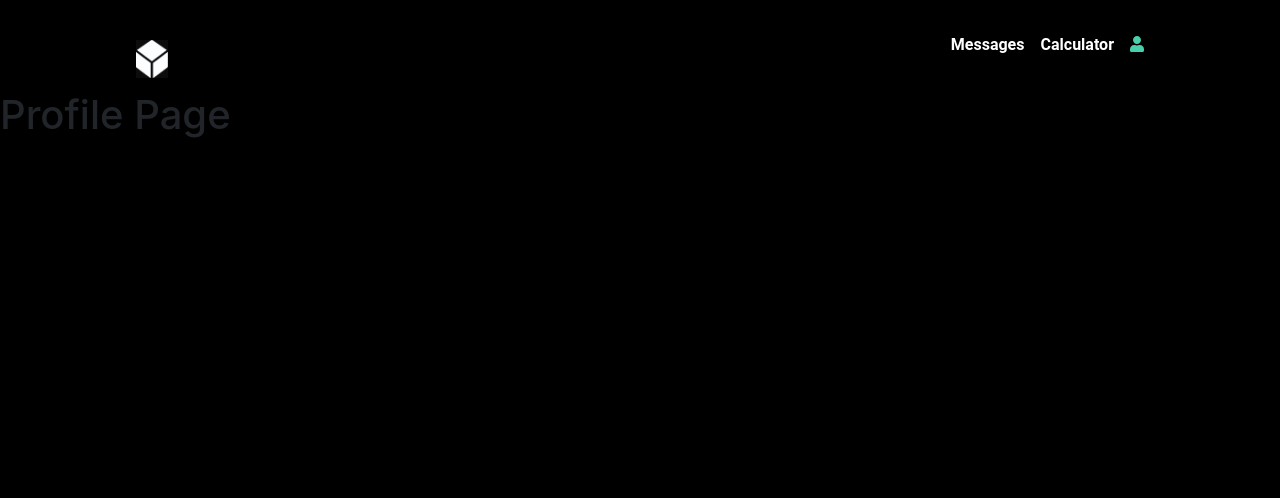
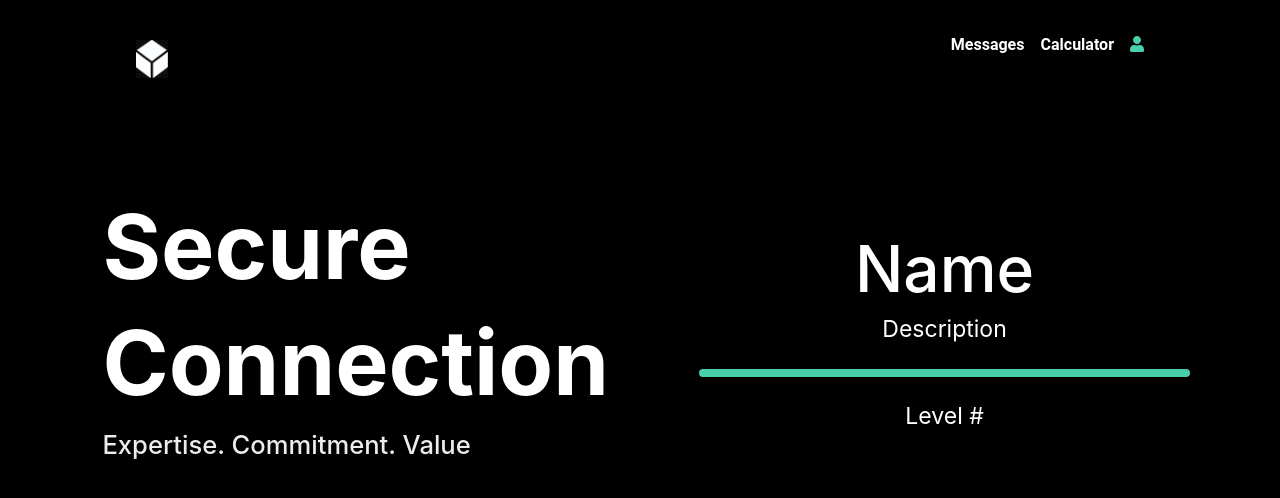
Before and after one commit to AndreiaGouveia/SSIN, a React (Create React App) app in the folder fe/: page /profile in a window 1280 px wide. Shown: the top 498 px of the page. Built offline with nearby package versions, Linux system fonts and the light colour scheme.

Commit message:
Create profile page

```diff
--- a/fe/src/CSS/Header.css
+++ b/fe/src/CSS/Header.css
@@ -1,3 +1,7 @@
+:root {
+    --accent-color: #48cfac;
+}
+
 .nav-link{
     font-family: 'Roboto', sans-serif;
     color: white !important;
@@ -5,11 +9,11 @@
 }
 
 .nav-link:hover{
-    color: #48cfac !important;
+    color: var(--accent-color) !important;
 }
 
 #active{
-    color: #48cfac !important;
+    color: var(--accent-color) !important;
 }
 
 .bg-dark {
--- a/fe/src/CSS/LogIn.css
+++ b/fe/src/CSS/LogIn.css
@@ -15,7 +15,7 @@
     height: min-content;
     padding: 2vmax;
     padding-top: 3vmax;
-    background-color: #48cfac;
+    background-color: var(--accent-color);
     border-radius: 5%;
 }
 
--- /dev/null
+++ b/fe/src/CSS/Profile.css
@@ -0,0 +1,41 @@
+#container {
+    display: flex;
+    flex-direction: row;
+}
+
+@media (max-width: 991px) {
+    #container {
+        flex-direction: column;
+    }
+}
+
+#profile {
+    text-align: center;
+    width: 100%;
+    padding: 7vmax;
+    padding-top: 10vmax;
+}
+
+#profile > * {
+    color: white;
+}
+
+#profile > h1 {
+    padding-top: 1vmax;
+    font-size: 5vmax;
+}
+
+#profile > h2, #profile > h3 {
+    font-size: 1.8vmax;
+    font-weight: normal;
+}
+
+#separator {
+    width: 100%;
+    border-width: 8px;
+    border-color: var(--accent-color);
+    border-radius: 10px;
+
+    margin-top: 2vmax;
+    margin-bottom: 2vmax;
+}
--- a/fe/src/Pages/Profile.jsx
+++ b/fe/src/Pages/Profile.jsx
@@ -1,4 +1,6 @@
 import React from 'react';
+import HomePage from './HomePage';
+import './../CSS/Profile.css';
 
 class Profile extends React.Component {
 	constructor(props) {
@@ -11,7 +13,16 @@ class Profile extends React.Component {
 	render() {
 		return (
 			<>
-				<h1>Profile Page</h1>
+				<div id="container">
+					<HomePage />
+
+					<div id="profile">
+						<h1>Name</h1>
+						<h2>Description</h2>
+						<hr id="separator" />
+						<h3>Level #</h3>
+					</div>
+				</div>
 			</>
 		);
 	}
```
